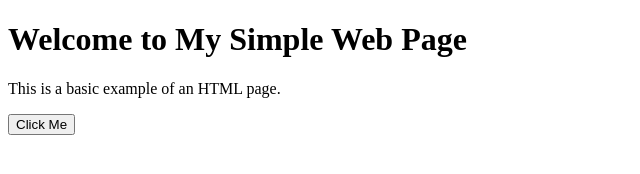
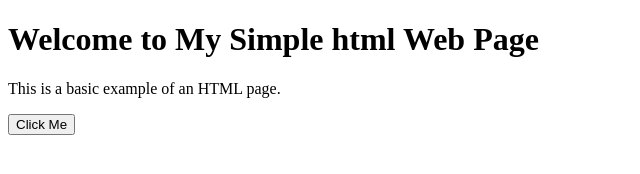
Before and after one commit to Ankit9557/Github-Demo1, a plain HTML site: page index.html in a window 1280 px wide. Shown: the whole page, without its empty margins (0-640 px from the left). Drawn offline with Linux system fonts and the light colour scheme.

Commit message:
change msg

```diff
--- a/index.html
+++ b/index.html
@@ -5,7 +5,7 @@
 </head>
 <body>
 
-  <h1>Welcome to My Simple Web Page</h1>
+  <h1>Welcome to My Simple html  Web Page </h1>
   <p>This is a basic example of an HTML page.</p>
 
   <button onclick="alert('You clicked the button!')">Click Me</button>
```
